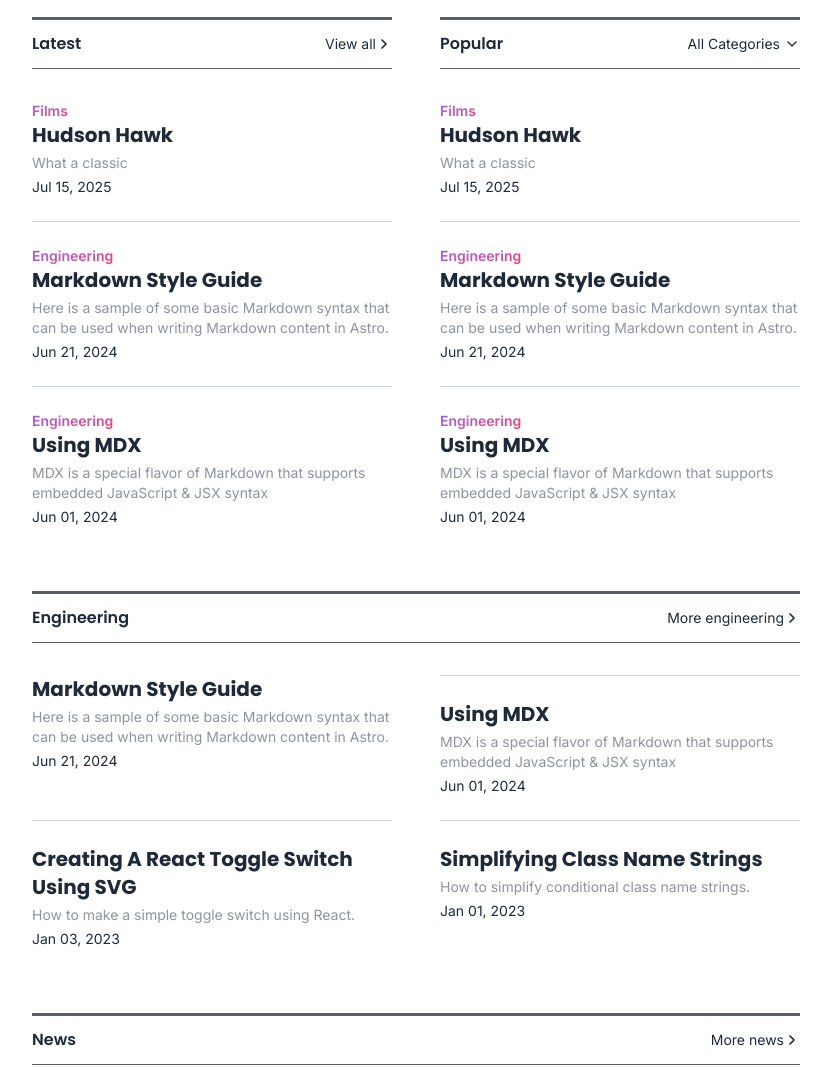
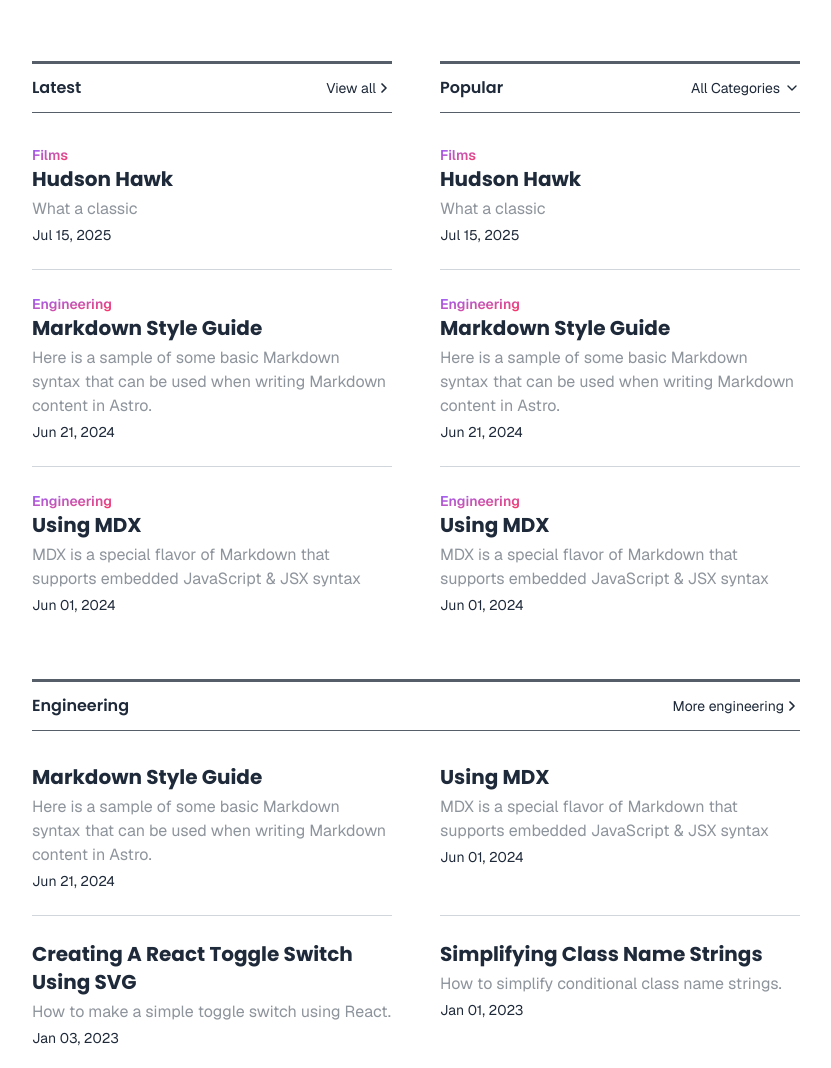
Before and after one commit to antonybholmes/antony-holmes-astro, an Astro site: page /blog in a window 1280 px wide. Shown: the part 605-1673 px from the top of the page, without its empty margins (224-1055 px from the left). Built offline with nearby package versions, Linux system fonts and the light colour scheme; Astro itself is replaced by a stand-in of ours; some packages are replaced by stand-ins of ours.

Commit message:
Changed: UI fixes

```diff
--- a/changelog.json
+++ b/changelog.json
@@ -219,6 +219,10 @@
         {
           "msg": "Fixed publications",
           "date": "2025-07-17T22:15:16.529Z"
+        },
+        {
+          "msg": "UI fixes",
+          "date": "2025-07-17T22:42:14.937Z"
         }
       ]
     },
--- a/src/components/posts/hero-post-small.tsx
+++ b/src/components/posts/hero-post-small.tsx
@@ -33,7 +33,7 @@ export function HeroPostSmall({
     <article
       data-mode={mode}
       className={cn(
-        'group grid grid-cols-1 gap-4 text-sm data-[mode=dark]:text-white',
+        'group grid grid-cols-1 gap-4  data-[mode=dark]:text-white',
         hasImage && 'md:grid-cols-4',
         className
       )}
--- a/src/components/posts/post-two-col.tsx
+++ b/src/components/posts/post-two-col.tsx
@@ -30,7 +30,7 @@ export function PostTwoCol({
               showSectionLinks={showSectionLinks}
               className={cn(
                 'data-[mode=dark]:border-white/50',
-                index > 0 && 'pt-6 border-border border-t'
+                index > 1 && 'pt-6 border-border border-t'
               )}
             />
           )
--- a/src/styles/global.css
+++ b/src/styles/global.css
@@ -4,7 +4,7 @@
 
 @theme {
   --font-*: initial;
-  --font-sans: Inter, Geist, Figtree, Helvetica, Arial;
+  --font-sans: Geist, Inter, Figtree, Helvetica, Arial;
 
   --spacing-header: 3rem;
 
--- a/version.json
+++ b/version.json
@@ -1,5 +1,5 @@
 {
-  "version": "1.7.4.174",
+  "version": "1.7.5.175",
   "updated": "Jul 17, 2025",
-  "modified": "2025-07-17T22:37:06.054Z"
+  "modified": "2025-07-17T22:41:44.706Z"
 }
```
Also changed, not shown: CHANGELOG.md, 1 other file.
